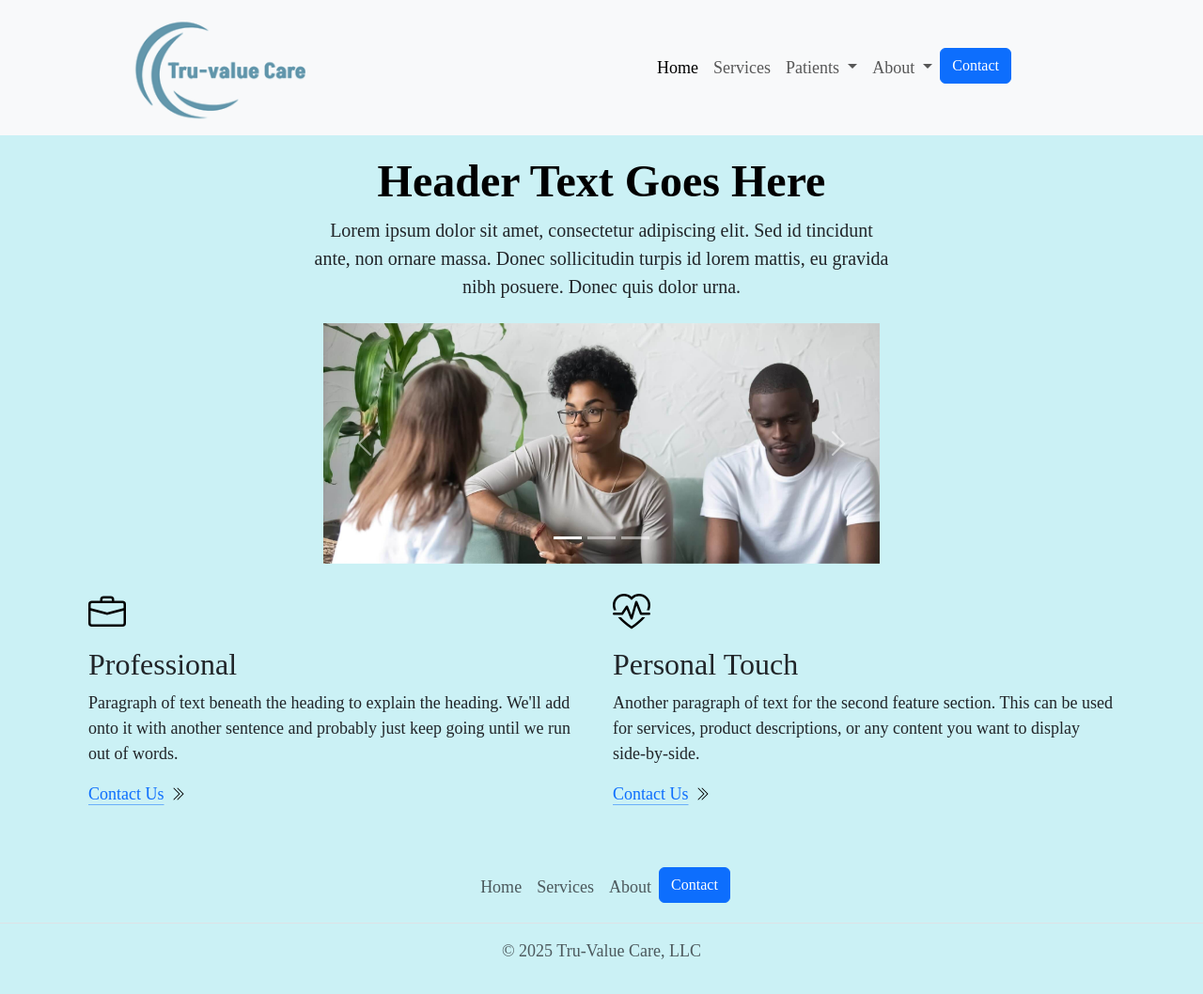
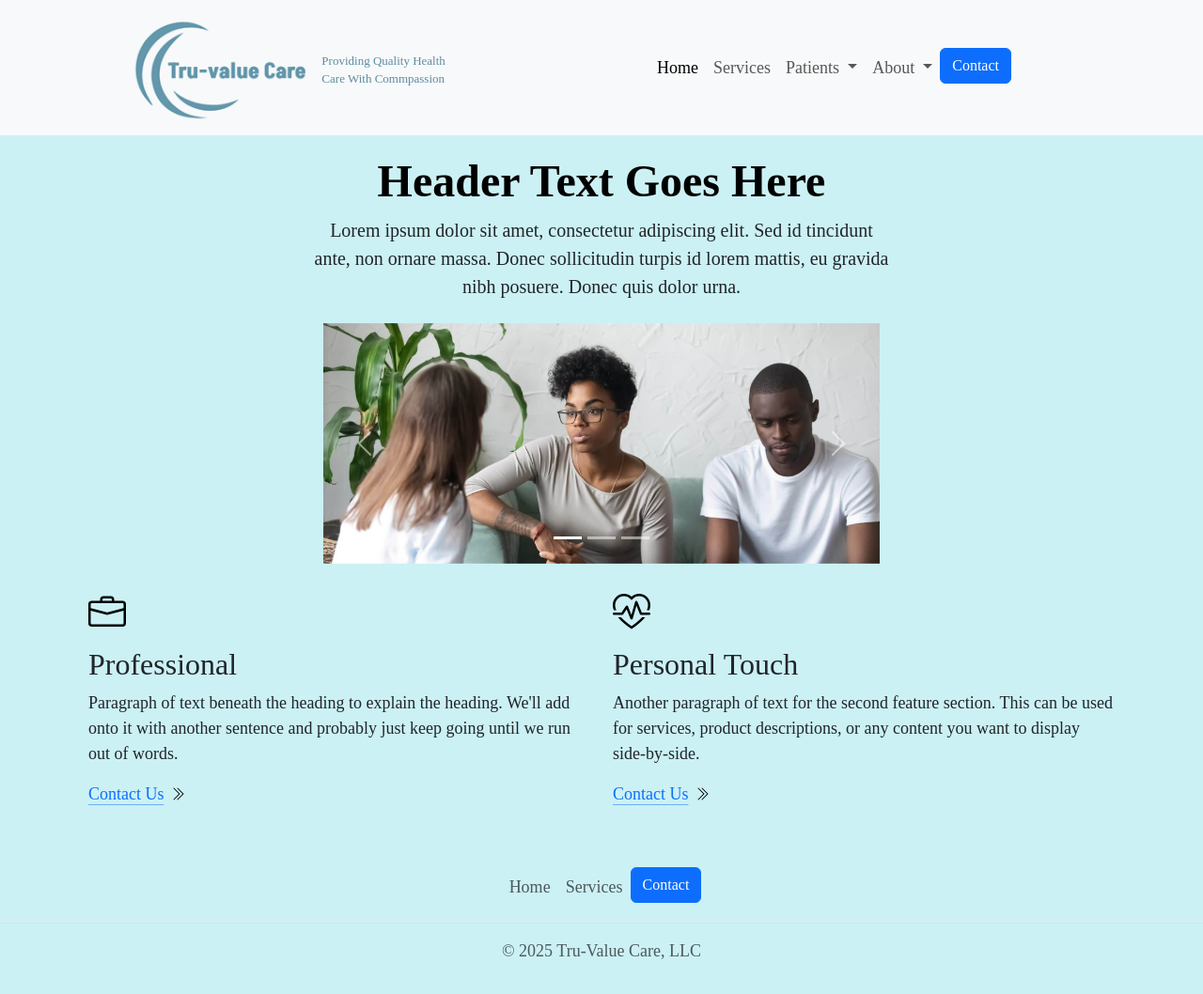
Before and after one commit to StellasMan/TruValueCare, a plain HTML site: page index.html in a window 1280 px wide. Shown: the whole page at 94% size. Drawn offline with nearby package versions, Linux system fonts and the light colour scheme.

Commit message:
Added text to header; Remove 'About' from footer;

```diff
--- a/css/styles.css
+++ b/css/styles.css
@@ -3,6 +3,7 @@
   --secondary-color: #CBF1F5;
   --tertiary-color:#A6E3E9;
   --quaternary-color: #71C9CE;
+  --logo-color: rgb(92,141,161);
 
   --page-color:var(--secondary-color);
 }
--- a/index.html
+++ b/index.html
@@ -20,6 +20,9 @@
                     <a class="navbar-brand" href="#"
                         ><img src="./Images/Tru-Value Care Logo.png" height="118px" alt="True Value Care Logo"
                     /></a>
+                    <div>
+                        <p style="margin-top: 20px;color:var(--logo-color);font-size: small;width:50%">Providing Quality Health Care With Commpassion</p>
+                    </div>
                     <button
                         class="navbar-toggler"
                         type="button"
@@ -206,7 +209,6 @@
             <ul class="nav justify-content-center border-bottom pb-3 mb-3">
                 <li class="nav-item"><a href="#" class="nav-link px-2 text-body-secondary">Home</a></li>
                 <li class="nav-item"><a href="#" class="nav-link px-2 text-body-secondary">Services</a></li>
-                <li class="nav-item"><a href="#" class="nav-link px-2 text-body-secondary">About</a></li>
                 <li>
                     <button type="button" class="btn btn-primary">Contact</button>
                 </li>
```
